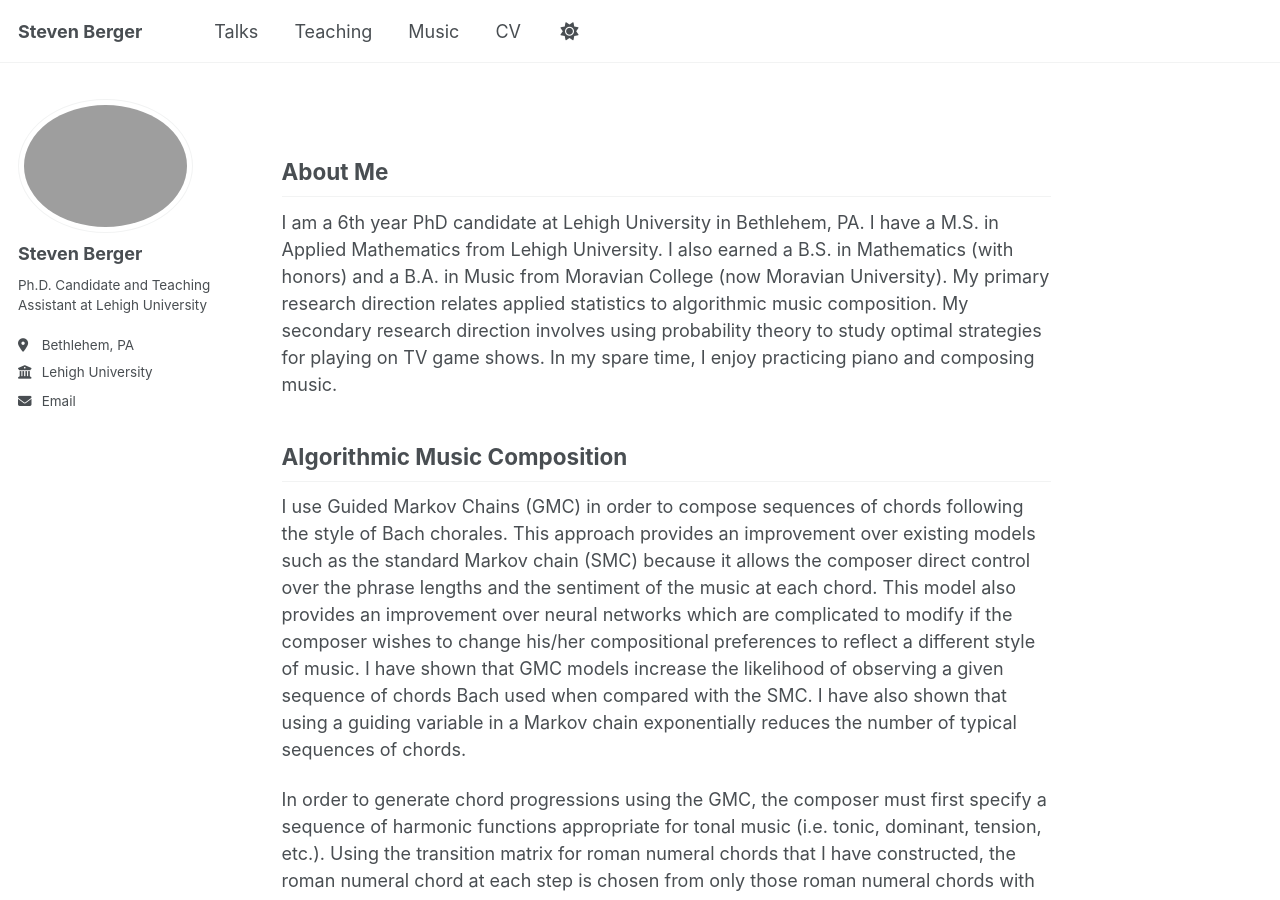
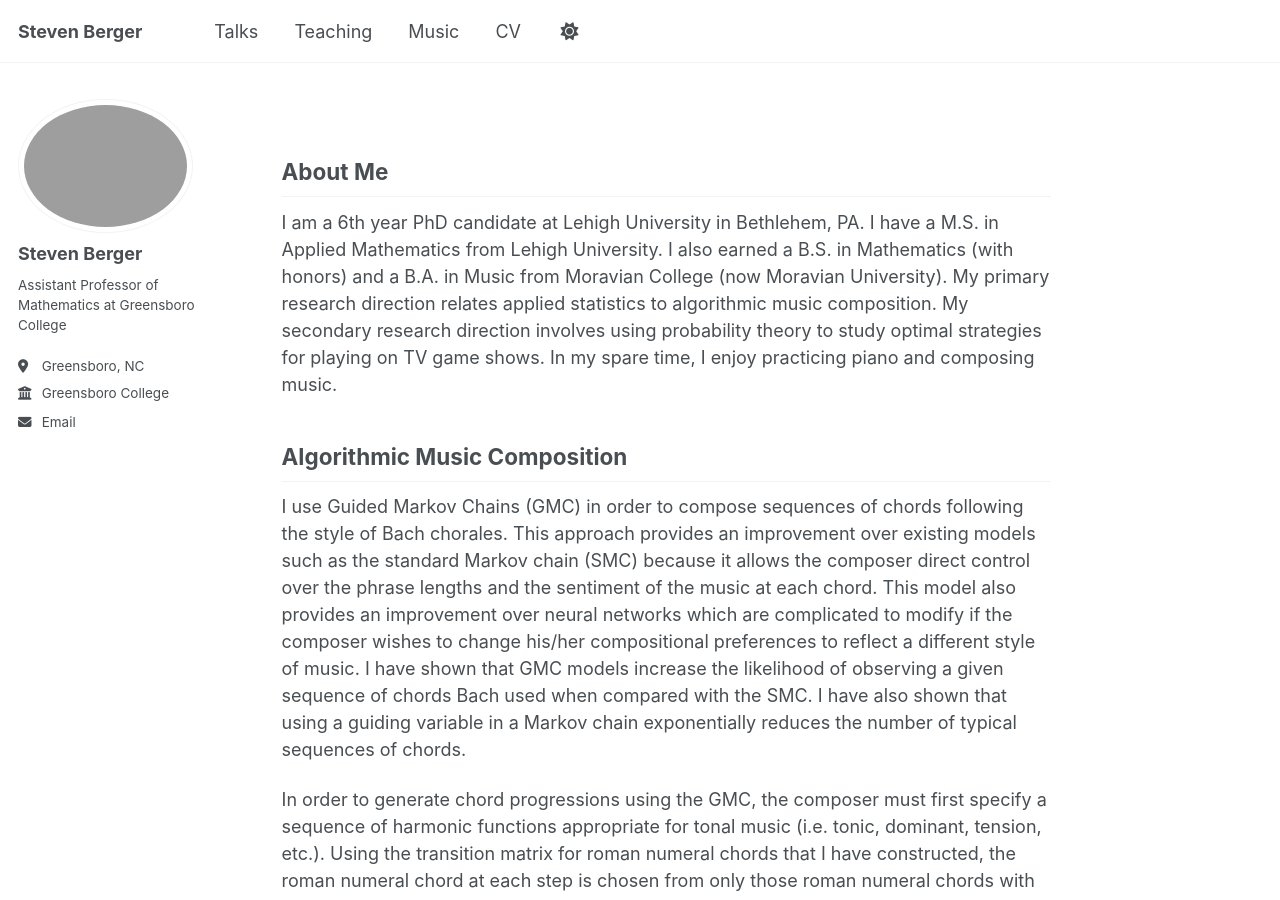
Before and after one commit to SRBerger/SRBerger.github.io, a Jekyll site: the page built from _pages/about.md, in a window 1280 px wide and 900 px high. Built offline with Jekyll 4.4.1, drawn with Linux system fonts in a browser that asks for light colours; a script that is not in the unit is left out.

Commit message:
Update personal information in _config.yml

```diff
--- a/_config.yml
+++ b/_config.yml
@@ -12,7 +12,7 @@ site_theme               : "default" # Currently available options are "default"
 title                    : "Steven Berger"
 title_separator          : "-"
 name                     : &name "Steven Berger"
-description              : &description "PhD Candidate in Applied Mathematics"   # Update this with a general description of your site, this is the default if not overridden by a page
+description              : &description "Assistant Professor of Mathematics"   # Update this with a general description of your site, this is the default if not overridden by a page
 url                      : "https://SRBerger.github.io" # The base hostname & protocol for your site e.g. "https://[your GitHub username].github.io",
                                                            # or if you already have some other page hosted on Github then use "https://[your GitHub username].github.io/[Your Repo Name]"
 baseurl                  : "" # the subpath of your site, e.g. "/blog"
@@ -26,11 +26,11 @@ author:
   avatar           : "https://SRBerger.github.io/images/profile.png"
   name             : "Steven Berger"
   pronouns         : # example: "she/her"
-  bio              : "Ph.D. Candidate and Teaching Assistant at Lehigh University"
-  location         : "Bethlehem, PA"
-  employer         : "Lehigh University"
+  bio              : "Assistant Professor of Mathematics at Greensboro College"
+  location         : "Greensboro, NC"
+  employer         : "Greensboro College"
   uri              : # URL
-  email            : "srb420@lehigh.edu"
+  email            : "steven.berger@greensboro.edu"
 
   # Academic websites
   # academia         : # URL
```
